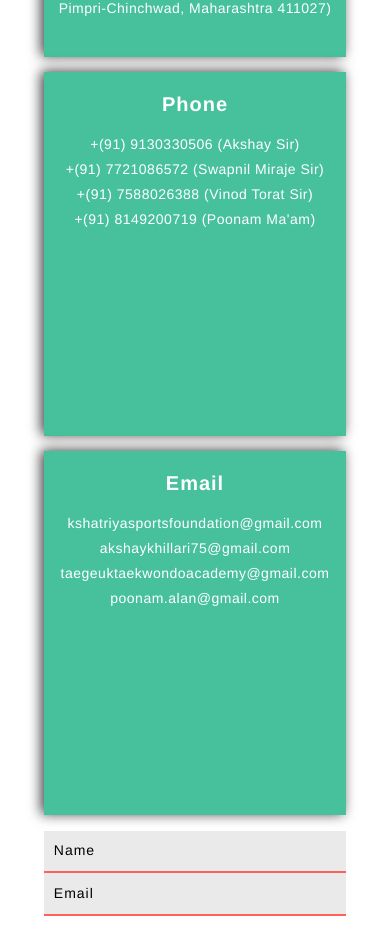
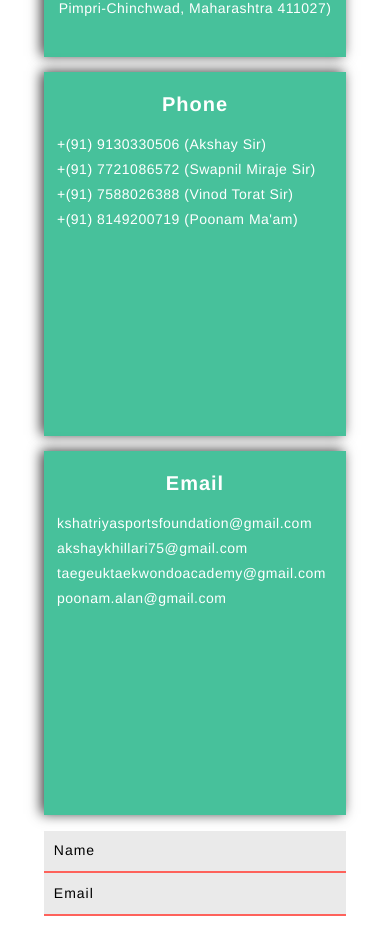
Before and after one commit to roh-anku/KshatriyaSportsFoundationsUI-ReactApplication, a React (Vite) app in the folder KshatriyaTaekwondo/: page /Home/Contact in a window 390 px wide. Shown: the part 796-1725 px from the top of the page. Built offline with nearby package versions, Linux system fonts and the light colour scheme.

Commit message:
enhanced email and phone- contacts

```diff
--- a/KshatriyaTaekwondo/src/pages/Contact.jsx
+++ b/KshatriyaTaekwondo/src/pages/Contact.jsx
@@ -209,11 +209,17 @@ export function Contact() {
                                     <div className="contact_footer_grid_left text-center mb-3">
                                         <h5>Phone</h5>
                                     </div>
-                                    <p>+(91) 9130330506 (Akshay Sir)<br />
+                                    {/* <ul>
+                                        <li>+(91) 9130330506 (Akshay Sir)</li>
+                                        <li>+(91) 7721086572 (Swapnil Miraje Sir)</li>
+                                        <li>+(91) 7588026388 (Vinod Torat Sir)</li>
+                                        <li>+(91) 8149200719 (Poonam Ma'am)</li>
+                                    </ul>  */}
+                                    <p style={{textAlign:"justify"}}>+(91) 9130330506 (Akshay Sir)<br />
                                         +(91) 7721086572 (Swapnil Miraje Sir)<br/>
                                         +(91) 7588026388 (Vinod Torat Sir)<br/>
                                         +(91) 8149200719 (Poonam Ma'am)<br/>
-                                    </p>
+                                    </p >
                                     <br/><br/><br/><br/><br/><br/><br/>
                                 </div>
                             </div>
@@ -222,7 +228,13 @@ export function Contact() {
                                     <div className="contact_footer_grid_left text-center mb-3">
                                         <h5>Email</h5>
                                     </div>
-                                    <p><a href="mailto:kshatriyasportsfoundation@gmail.com">kshatriyasportsfoundation@gmail.com</a> <br /><a href="mailto:akshaykhillari75@gmail.com">akshaykhillari75@gmail.com</a> <br /><a href="mailto:Taegeuktaekwondoacademy@gmail.com">taegeuktaekwondoacademy@gmail.com</a><br/><a href="mailto:poonam.alan@gmail.com">poonam.alan@gmail.com</a></p>
+                                    {/* <ul>
+                                        <li><a href="mailto:kshatriyasportsfoundation@gmail.com">kshatriyasportsfoundation@gmail.com</a> </li>
+                                        <li><a href="mailto:akshaykhillari75@gmail.com">akshaykhillari75@gmail.com</a></li>
+                                        <li><a href="mailto:Taegeuktaekwondoacademy@gmail.com">taegeuktaekwondoacademy@gmail.com</a></li>
+                                        <li><a href="mailto:poonam.alan@gmail.com">poonam.alan@gmail.com</a></li>
+                                    </ul> */}
+                                    <p style={{textAlign:"justify"}}><a href="mailto:kshatriyasportsfoundation@gmail.com">kshatriyasportsfoundation@gmail.com</a> <br /><a href="mailto:akshaykhillari75@gmail.com">akshaykhillari75@gmail.com</a> <br /><a href="mailto:Taegeuktaekwondoacademy@gmail.com">taegeuktaekwondoacademy@gmail.com</a><br/><a href="mailto:poonam.alan@gmail.com">poonam.alan@gmail.com</a></p>
                                     <br/><br/><br/><br/><br/><br/><br/>
                                 </div>
                             </div>
```
